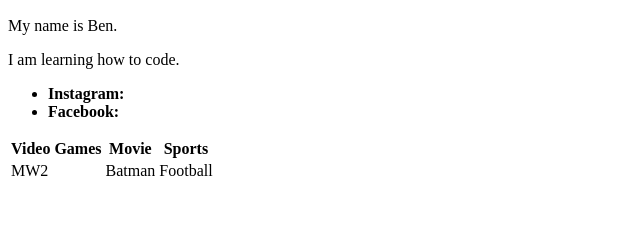
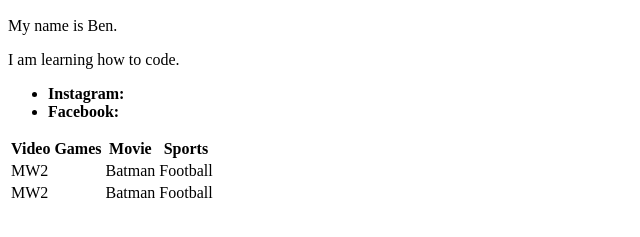
Before and after one commit to lewisbenjamin53/lewisbenjamin53.github.io, a plain HTML site: page index.html in a window 1280 px wide. Shown: the part 311-548 px from the top of the page, without its empty margins (0-640 px from the left). Drawn offline with Linux system fonts and the light colour scheme.

Commit message:
Update index.html
test

```diff
--- a/index.html
+++ b/index.html
@@ -24,6 +24,11 @@
     <td>Batman</td>
     <td>Football</td>
   </tr>
+   <tr>
+    <td>MW2</td>
+    <td>Batman</td>
+    <td>Football</td>
+  </tr>
 </table>
 </body>
 
```
